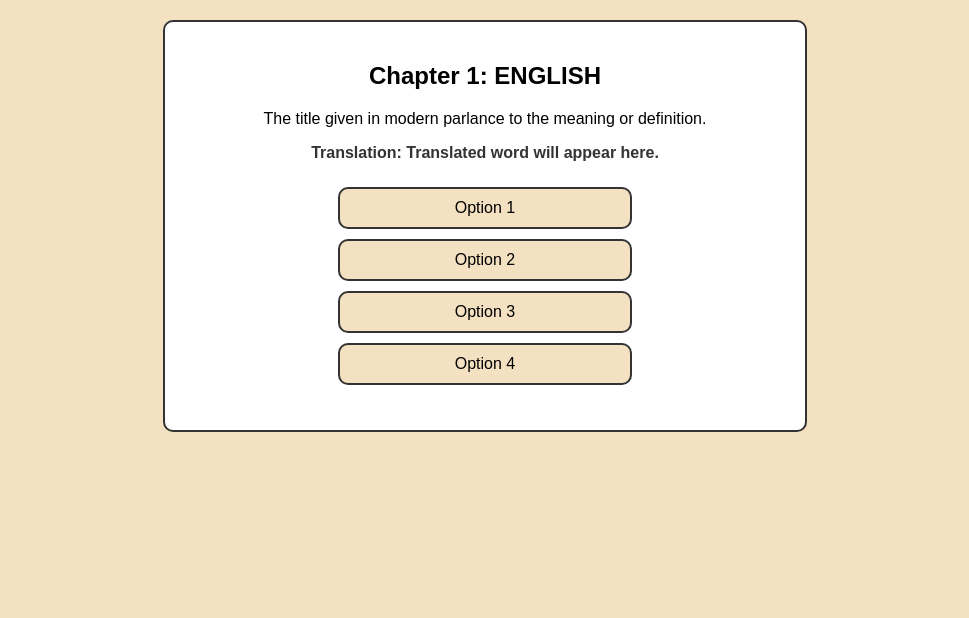
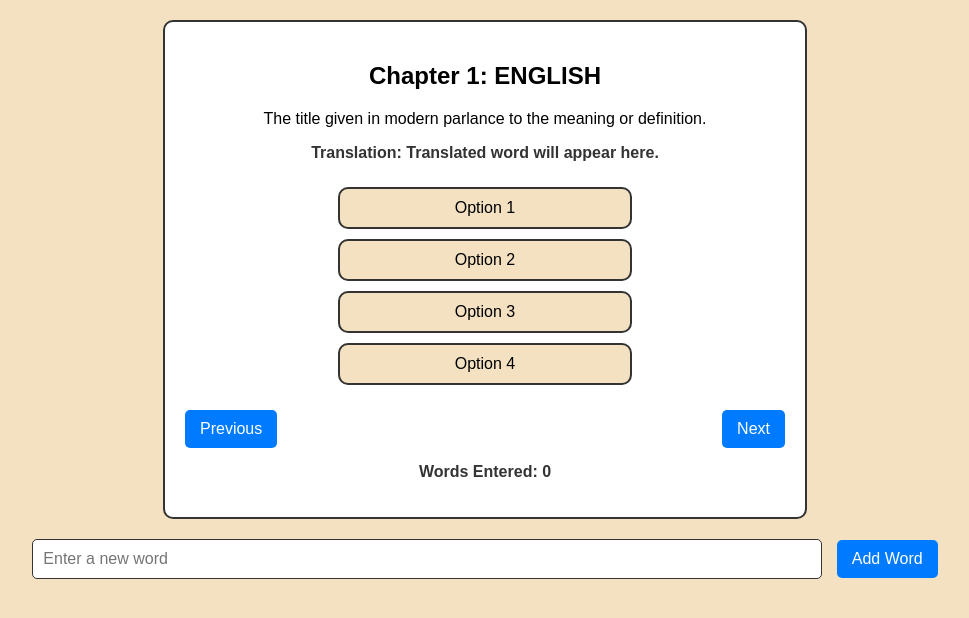
Before and after one commit to ARPROGAM/Improve-active-vocab, a plain HTML site: page index.html in a window 1280 px wide. Shown: the whole page, without its empty margins (155-1124 px from the left). Drawn offline with Linux system fonts and the light colour scheme.

Commit message:
Update index.html

```diff
--- a/index.html
+++ b/index.html
@@ -8,6 +8,7 @@
 </head>
 <body>
     <div class="quiz-container">
+        <!-- Quiz Section -->
         <div class="question">
             <h2 id="chapter">Chapter 1: ENGLISH</h2>
             <p id="definition">The title given in modern parlance to the meaning or definition.</p>
@@ -22,4 +23,18 @@
             <div class="option" onclick="checkAnswer(this, 3)">Option 4</div>
         </div>
         <div class="navigation">
-            <button onclick="previo
+            <button onclick="previousCard()">Previous</button>
+            <button onclick="nextCard()">Next</button>
+        </div>
+        <p id="wordCount">Words Entered: 0</p>
+    </div>
+
+    <!-- Word Input Form -->
+    <div class="word-form">
+        <input type="text" id="newWordInput" placeholder="Enter a new word">
+        <button onclick="addNewWord()">Add Word</button>
+    </div>
+
+    <script src="scripts.js"></script>
+</body>
+</html>
```
